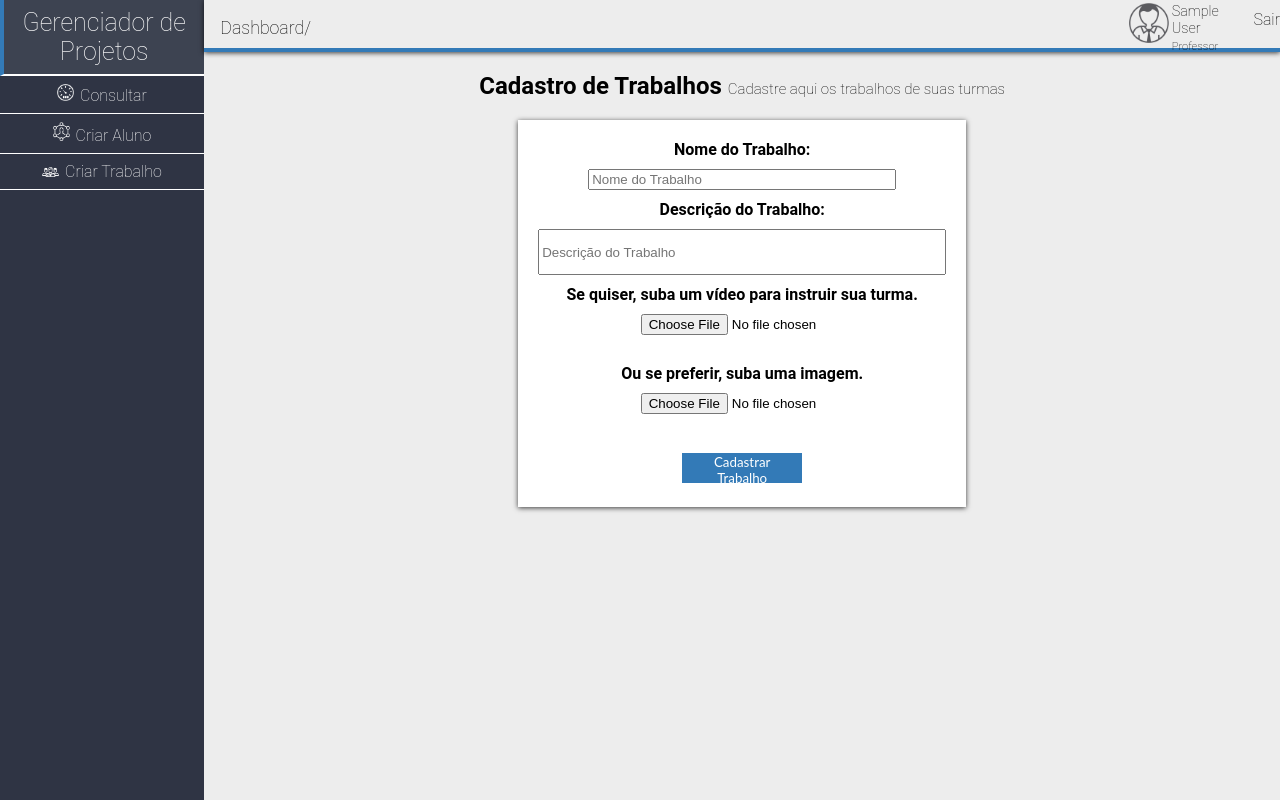
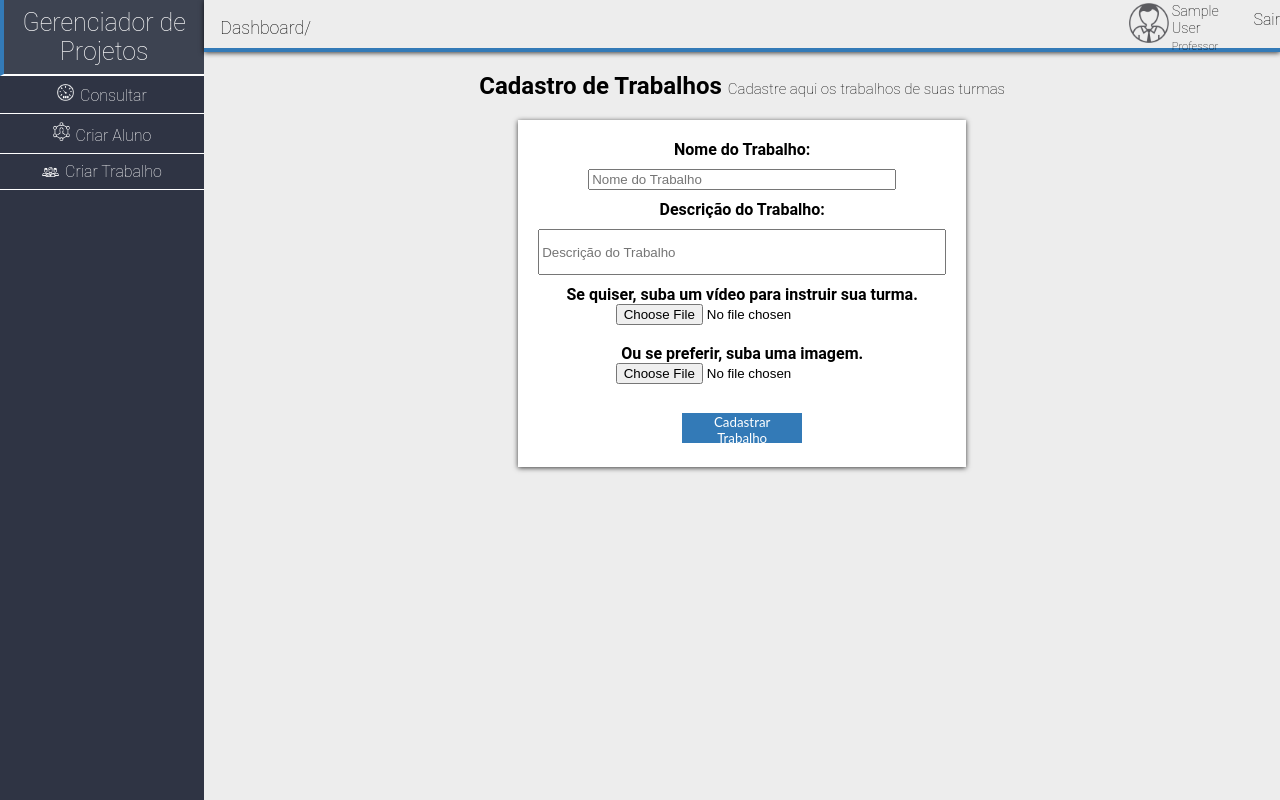
Before and after one commit to gabrielrdourado/Gerenciador-de-Projetos, a PHP site: page /Aula/criarTrabalho.php in a window 1280 px wide. Run offline with PHP 8.4, Linux system fonts and the light colour scheme; the visitor is signed in with stand-in values (Sample User, id 1).

Commit message:
Update stylecriarTrabalho.css

```diff
--- a/css/stylecriarTrabalho.css
+++ b/css/stylecriarTrabalho.css
@@ -37,12 +37,12 @@
     box-shadow: 0px 1px 5px 0px rgba(0,0,0,0.75);
 }
 
-#imagens {
+#arquivo1 {
     margin: 10px 0;
     margin-left: 50px;
 }
 
-#videos {
+#arquivo2 {
     margin: 10px 0;
     margin-left: 50px;
 }
```
